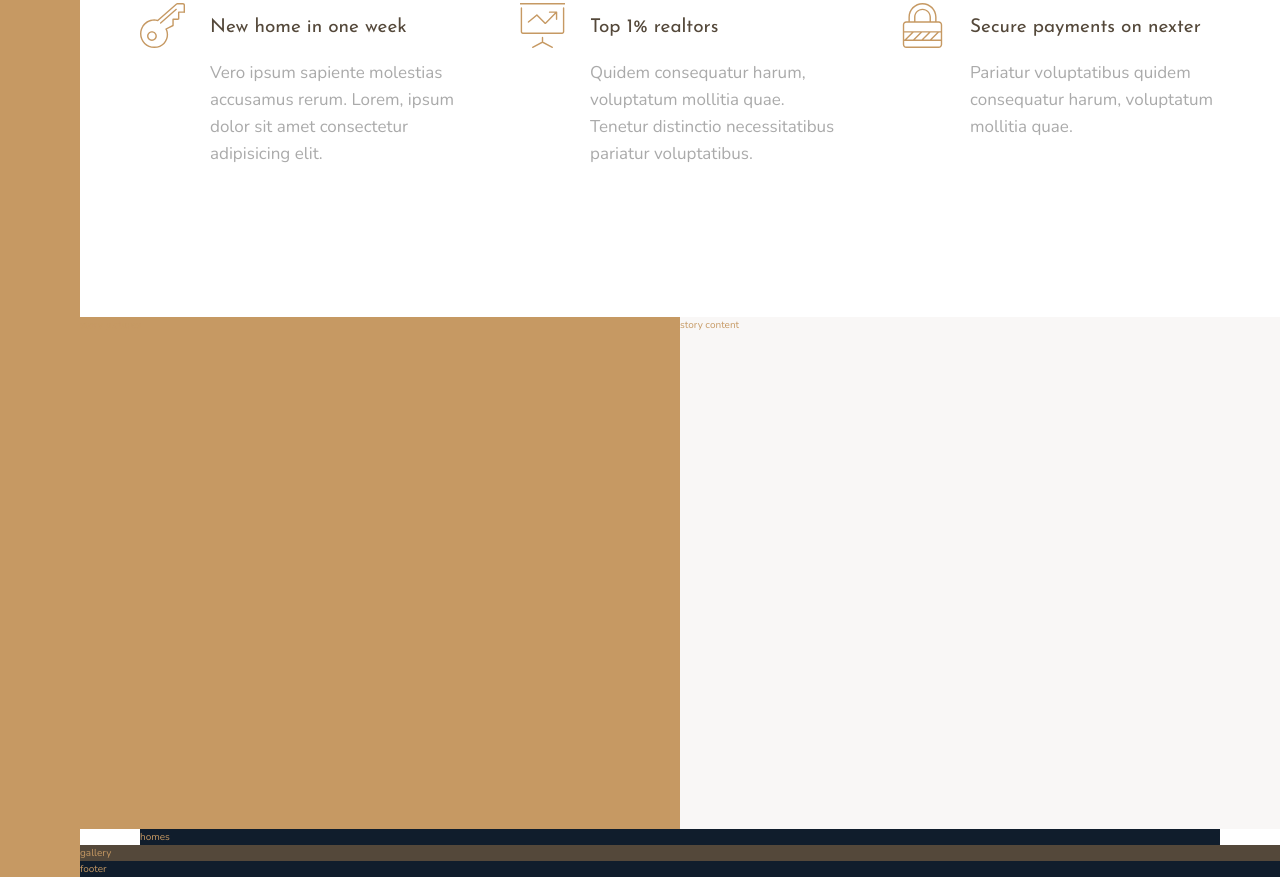
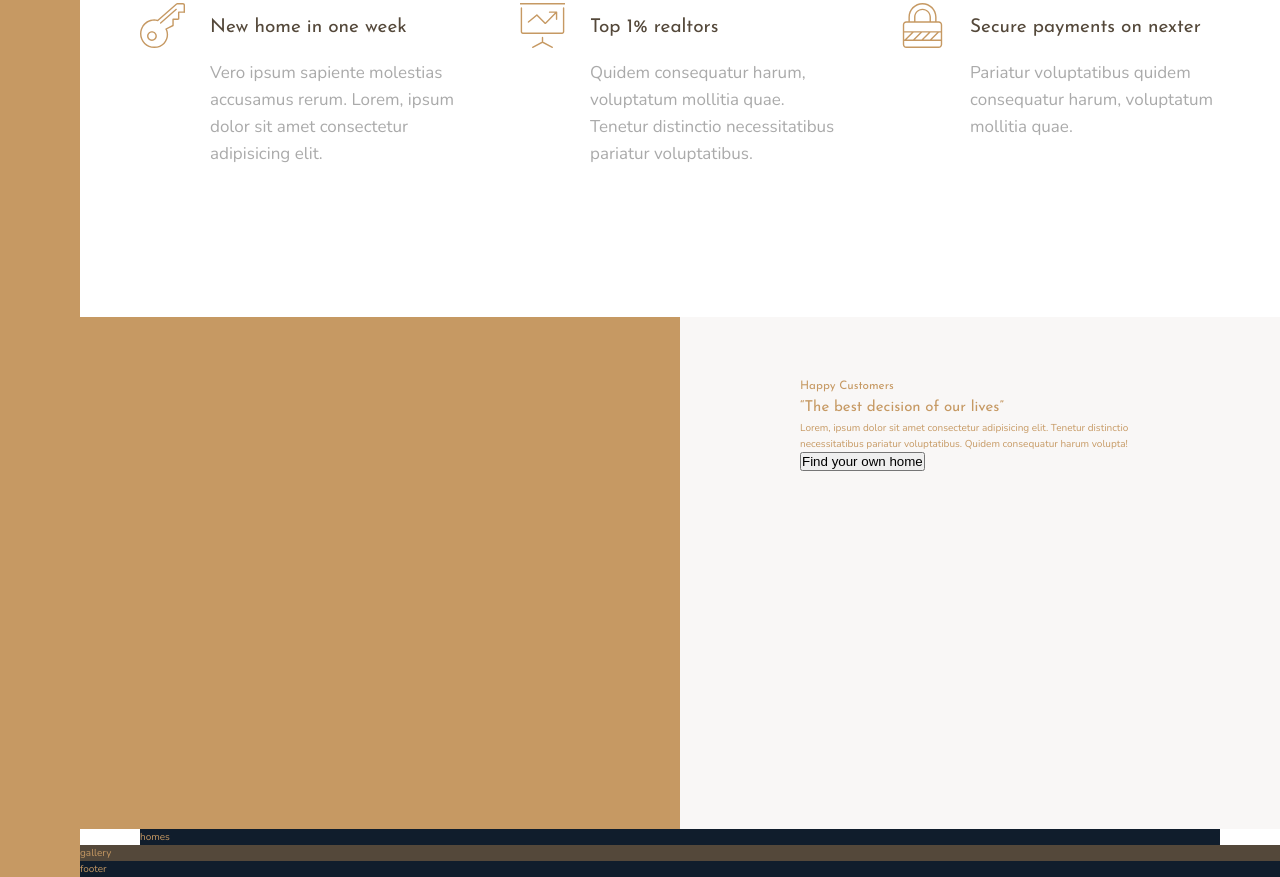
Before and after one commit to nishanth-bs/grid-landing, a website: page index.html in a window 1280 px wide. Shown: the part 991-1868 px from the top of the page. Drawn offline with nearby package versions, Linux system fonts and the light colour scheme.

Commit message:
~trial change

```diff
--- a/css/compact/main.compact.css
+++ b/css/compact/main.compact.css
@@ -30,7 +30,7 @@ body { font-family: "Nunito", sans-serif; font-weight: 300; color: #c69963; line
 
 .story__pictures { background-color: #c69963; grid-column: full-start / col-end 4; }
 
-.story__content { background-color: #f9f7f6; grid-column: col-start 5/ full-end; }
+.story__content { background-color: #f9f7f6; grid-column: col-start 5/ full-end; padding: 6rem 12rem; }
 
 .homes { background-color: #101d2c; grid-column: center-start / center-end; }
 
--- a/css/nested/main.nested.css
+++ b/css/nested/main.nested.css
@@ -73,7 +73,8 @@ body {
 
 .story__content {
 		background-color: #f9f7f6;
-		grid-column: col-start 5/ full-end; }
+		grid-column: col-start 5/ full-end;
+		padding: 6rem 12rem; }
 
 .homes {
 		background-color: #101d2c;
--- a/index.html
+++ b/index.html
@@ -74,11 +74,17 @@
         </section>
 
         <div class="story__pictures">
-          story pictures
+<!--            <img src="img/story-1.jpeg" alt="Couple with new house" class="story__img--1">
+            <img src="img/story-2.jpeg" alt="New house" class="story__img--2">-->
         </div>
 
         <div class="story__content">
-          story content
+            <h3 class="heading-3 mb-sm">Happy Customers</h3>
+            <h2 class="heading-2 heading-2--dark mb-md">&ldquo;The best decision of our lives&rdquo;</h2>
+            <p class="story__text">
+                Lorem, ipsum dolor sit amet consectetur adipisicing elit. Tenetur distinctio necessitatibus pariatur voluptatibus. Quidem consequatur harum volupta!
+            </p>
+            <button class="btn">Find your own home</button>
         </div>
 
         <section class="homes">
--- a/sass/_story.scss
+++ b/sass/_story.scss
@@ -9,5 +9,7 @@
   &__content{
     background-color:$color-grey-light-1;
     grid-column: col-start 5/ full-end;
+
+    padding: 6rem 12rem;
   }
 }
```
Also changed, not shown: css/expanded/main.css, css/main.min.css.
